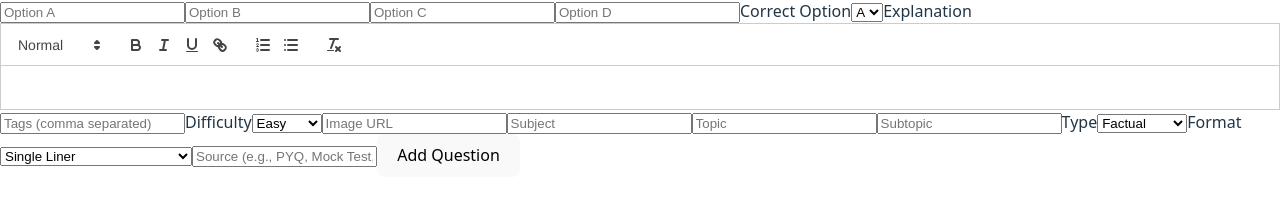
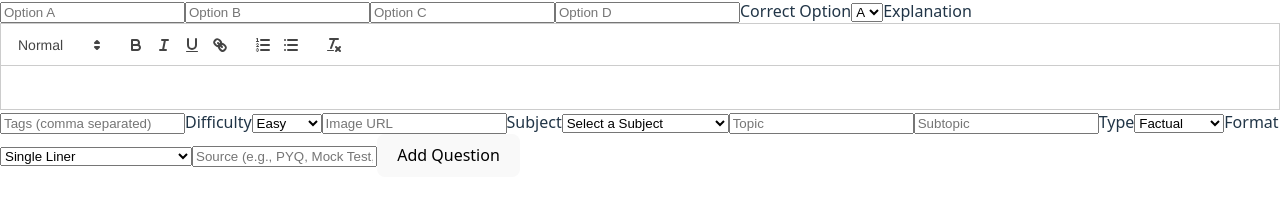
Before and after one commit to Vaibhav1511/upsc-question-bank-frontend, a React (Vite) app: page / in a window 1280 px wide. Shown: the part 355-556 px from the top of the page. Built offline with nearby package versions, Linux system fonts and the light colour scheme; no server answers.

Commit message:
feature: convert subject input to dropdown

```diff
--- a/src/components/QuestionForm.jsx
+++ b/src/components/QuestionForm.jsx
@@ -1,7 +1,7 @@
 import { useState } from 'react';
 import ReactQuill from 'react-quill';
 import 'react-quill/dist/quill.snow.css';
-import api from '../api'; // ✅ Use centralized API base
+import api from '../api';
 
 export default function QuestionForm({ onSuccess }) {
   const [question, setQuestion] = useState('');
@@ -16,7 +16,7 @@ export default function QuestionForm({ onSuccess }) {
   const [subtopic, setSubtopic] = useState('');
   const [questionType, setQuestionType] = useState('Factual');
   const [format, setFormat] = useState('Single Liner');
-  const [source, setSource] = useState(''); // ✅ NEW STATE
+  const [source, setSource] = useState('');
 
   const handleSubmit = async (e) => {
     e.preventDefault();
@@ -37,7 +37,7 @@ export default function QuestionForm({ onSuccess }) {
         subtopic,
         question_type: questionType,
         format,
-        source, // ✅ include in request
+        source,
       });
 
       alert('✅ Question added!');
@@ -107,18 +107,34 @@ export default function QuestionForm({ onSuccess }) {
         onChange={e => setImage(e.target.value)}
         className="block w-full border p-2 mt-4"
       />
-      <input
-        placeholder="Subject"
+
+      <label className="block mt-4 font-bold">Subject</label>
+      <select
         value={subject}
         onChange={e => setSubject(e.target.value)}
-        className="block w-full border p-2 mt-4"
-      />
+        className="block w-full p-2 border"
+      >
+        <option value="">Select a Subject</option>
+        <option>Polity</option>
+        <option>Economy</option>
+        <option>Ancient History</option>
+        <option>Medieval History</option>
+        <option>Modern History</option>
+        <option>Post Independence</option>
+        <option>Geography</option>
+        <option>Science and Technology</option>
+        <option>Environment</option>
+        <option>Sport & Awards</option>
+        <option>Miscellaneous</option>
+      </select>
+
       <input
         placeholder="Topic"
         value={topic}
         onChange={e => setTopic(e.target.value)}
         className="block w-full border p-2 mt-4"
       />
+
       <input
         placeholder="Subtopic"
         value={subtopic}
```
